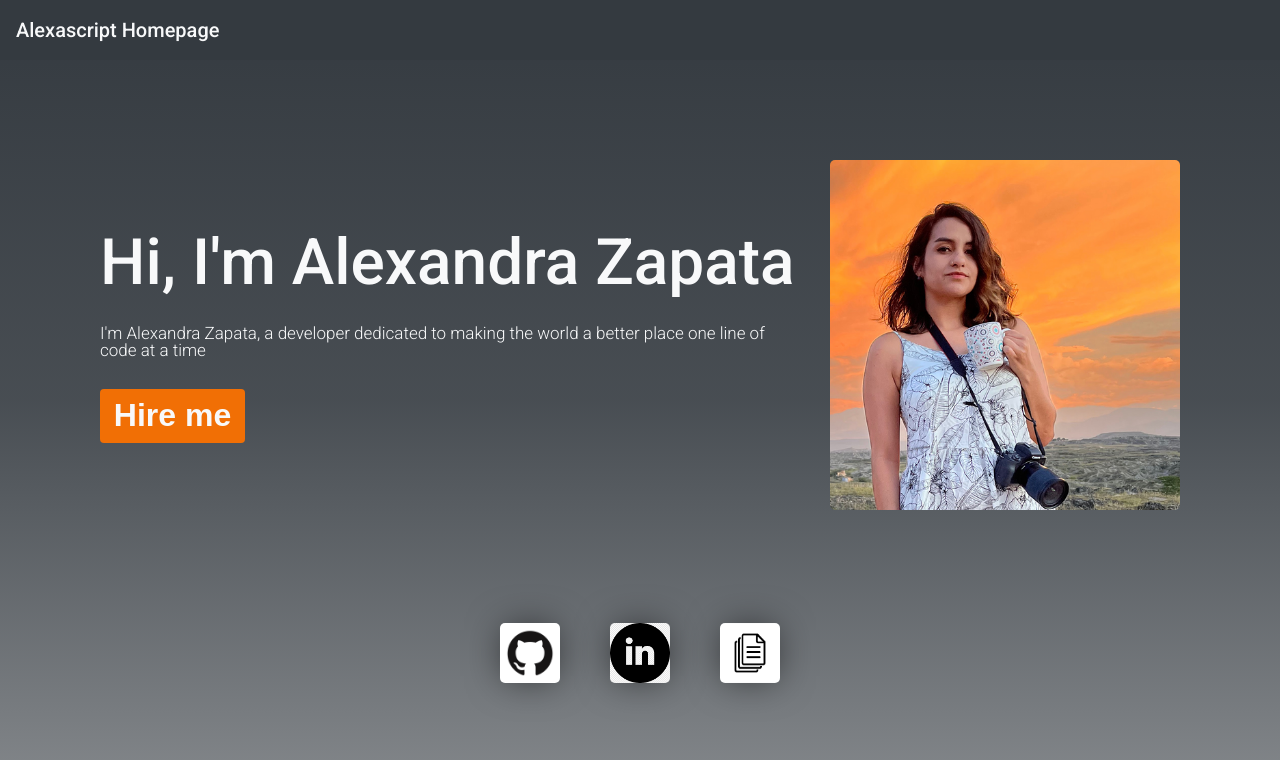
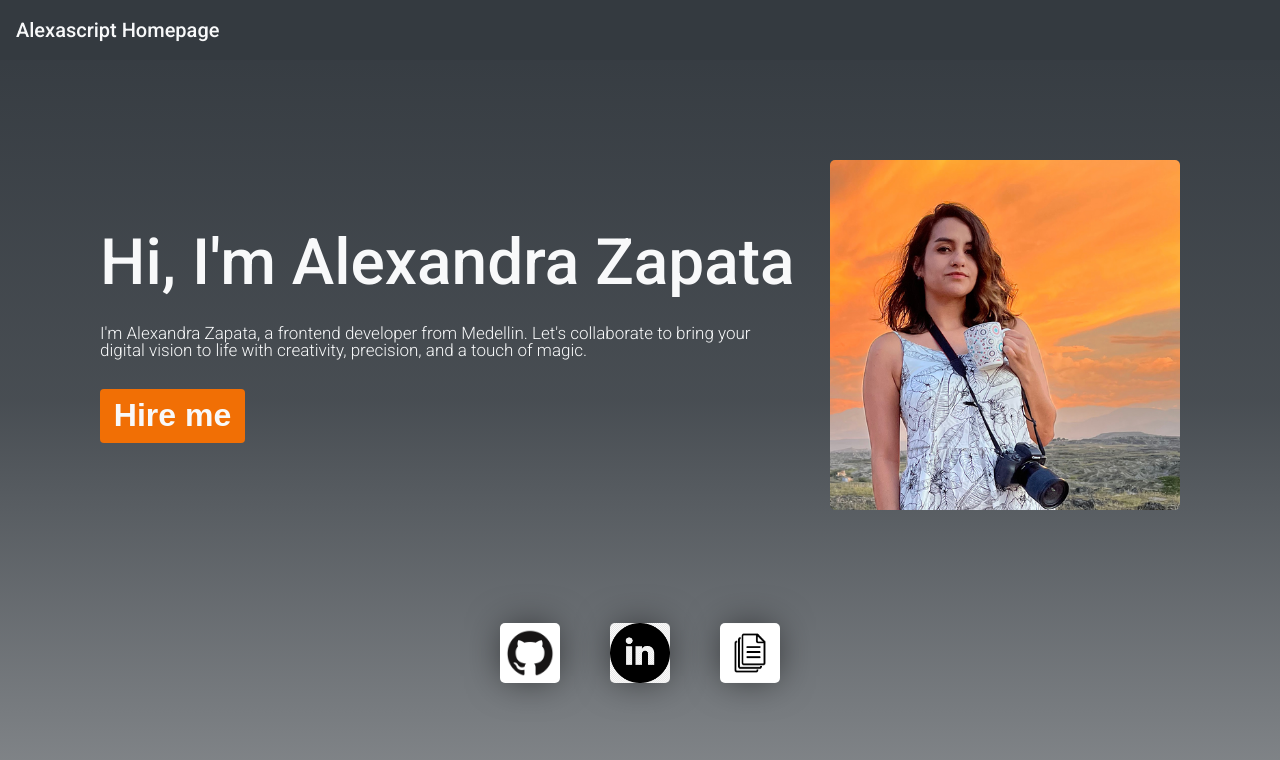
Before and after one commit to alexascript/alexascript-webpage, a React (Create React App) app in the folder react/alexascript/: page / in a window 1280 px wide. Shown: the top 760 px of the page. Built offline with nearby package versions, Linux system fonts and the light colour scheme.

Commit message:
fixes description copy

```diff
--- a/react/alexascript/src/App.js
+++ b/react/alexascript/src/App.js
@@ -12,7 +12,7 @@ function App() {
       <Navbar title="Alexascript Homepage" />
       <Hero
         title="Hi, I'm Alexandra Zapata"
-        text="I'm Alexandra Zapata, a developer dedicated to making the world a better place one line of code at a time"
+        text="I'm Alexandra Zapata, a frontend developer from Medellin. Let's collaborate to bring your digital vision to life with creativity, precision, and a touch of magic."
         imageUrl="/hero-pic.png"
         buttonCopy="Hire me"
       />
```
